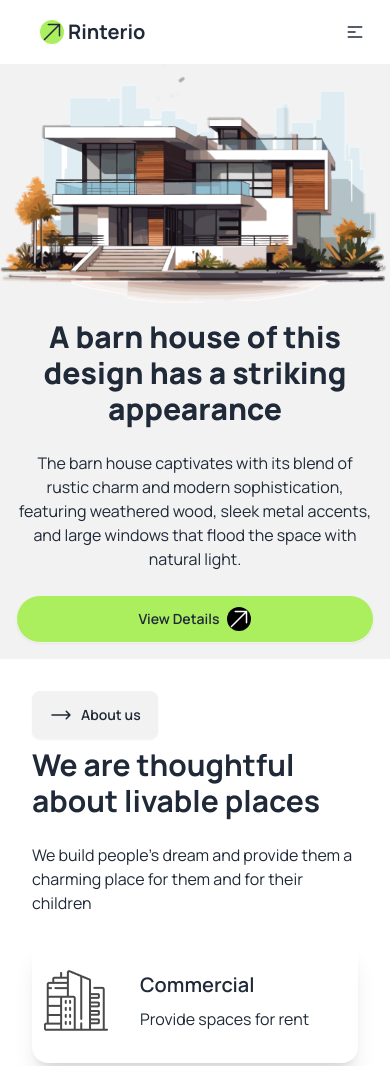
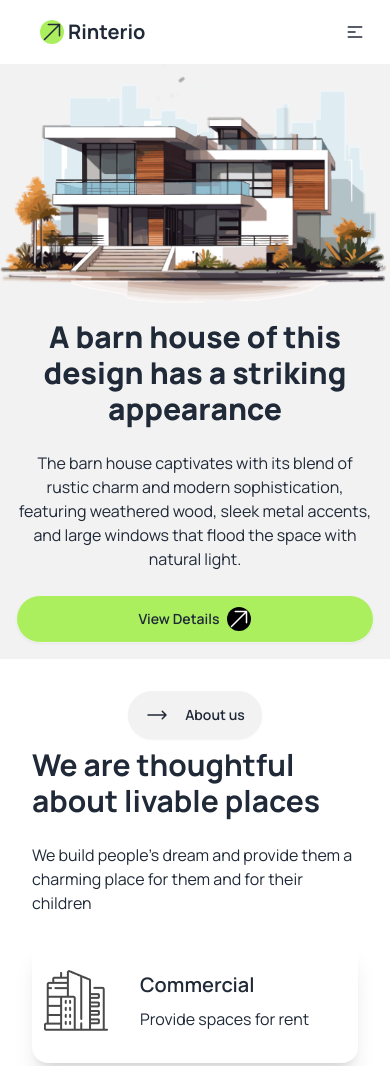
Before and after one commit to aksohag067/hero-assignment-three, a plain HTML site: page index.html in a window 390 px wide. Shown: the top 1066 px of the page. Drawn offline with nearby package versions, Linux system fonts and the light colour scheme.

Commit message:
:updated

```diff
--- a/index.html
+++ b/index.html
@@ -131,14 +131,15 @@
           <img src="assets/Vector.png" alt="" class="w-20 h-10 p-2 mb-2 hidden sm:block">
             <div class="flex flex-col lg:flex-row gap-4">
               <div class="h-full flex flex-col justify-between">
-                <div>
-                  <button class="btn mb-2">
-                    <svg xmlns="http://www.w3.org/2000/svg" fill="none" viewBox="0 0 24 24" stroke-width="1.5" stroke="currentColor" class="size-6">
+                <div class="flex justify-center lg:justify-start">
+                  <button class="btn mb-2 rounded-full flex items-center space-x-2">
+                    <svg xmlns="http://www.w3.org/2000/svg" fill="none" viewBox="0 0 24 24" stroke-width="1.5" stroke="currentColor" class="w-6 h-6">
                       <path stroke-linecap="round" stroke-linejoin="round" d="M17.25 8.25 21 12m0 0-3.75 3.75M21 12H3" />
                     </svg>
-                    About us
+                    <span>About us</span>
                   </button>
                 </div>
+
                 <div>
                   <h1 class="text-3xl font-bold">We are thoughtful about livable places</h1>
                   <p class="py-6">
```
